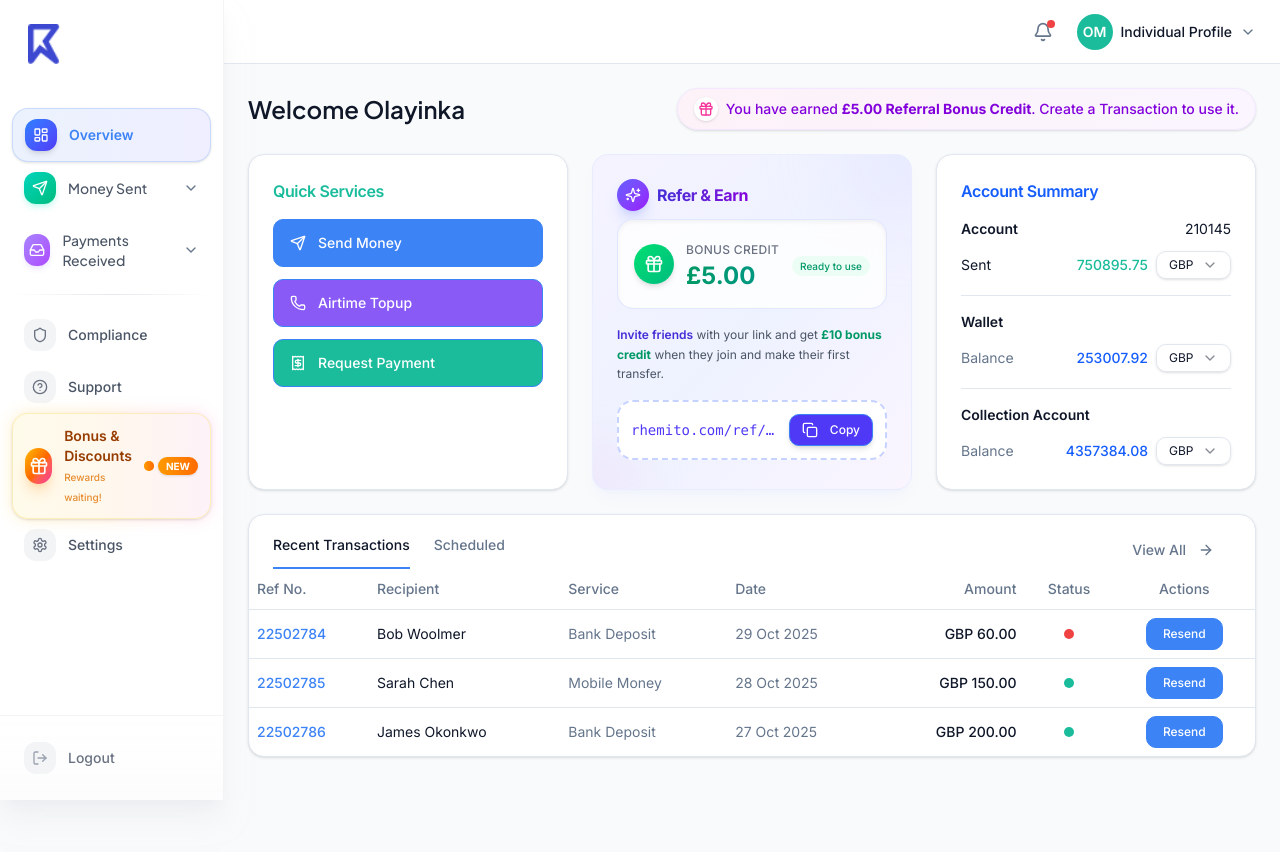
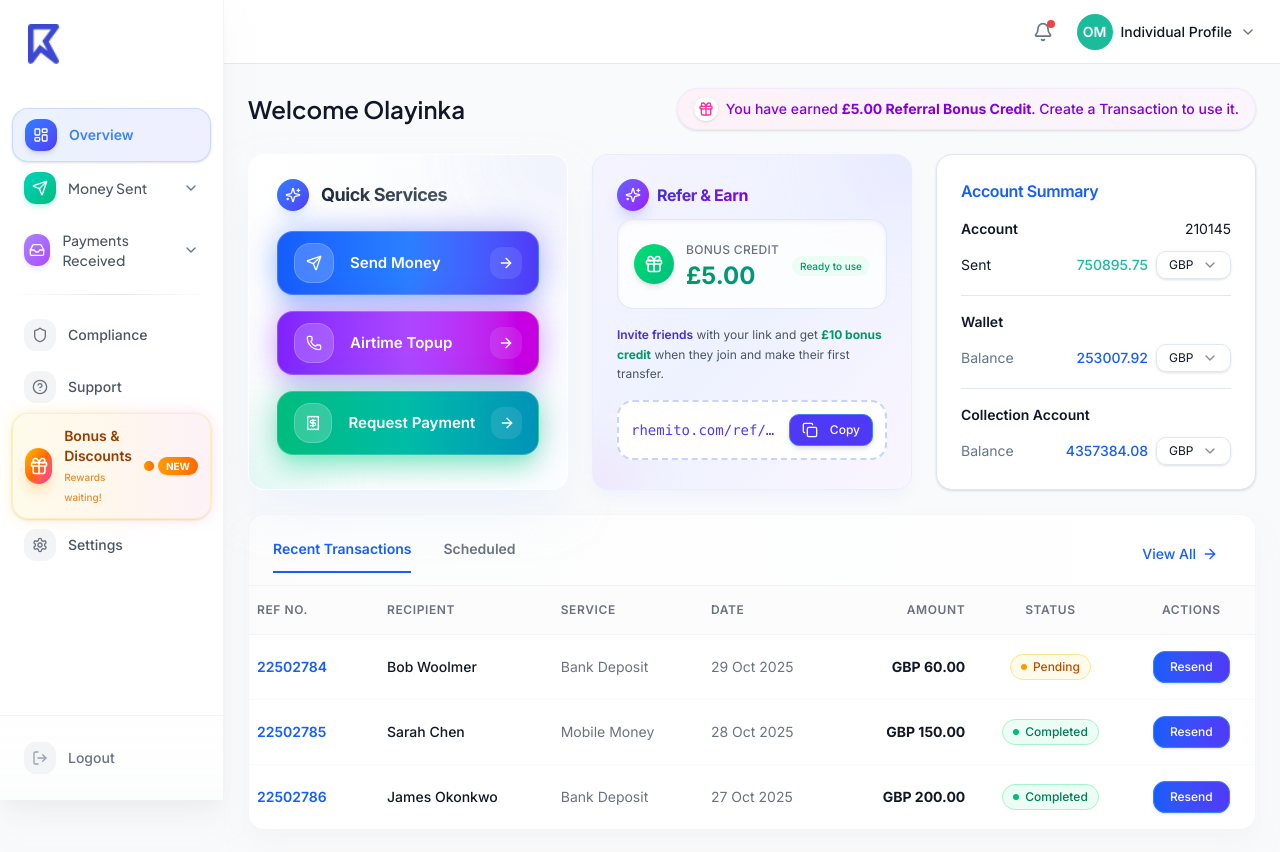
Before and after one commit to mohammadmumtazkhan-a11y/Rhemito-UI, a React (Vite) app in the folder client/: page / in a window 1280 px wide. Before the commit the page ends 800 px from the top, so only its background shows below. Built offline with nearby package versions, Linux system fonts and the light colour scheme.

Commit message:
upgrade UI

```diff
--- a/client/src/components/layout/Sidebar.tsx
+++ b/client/src/components/layout/Sidebar.tsx
@@ -230,6 +230,7 @@ export function Sidebar({ isOpen = false, onClose }: SidebarProps) {
         {otherNavItems.slice(2).map((item) => (
           <NavItem key={item.href} item={item} />
         ))}
+
       </nav>
 
       {/* Footer with Logout */}
--- a/client/src/pages/Dashboard.tsx
+++ b/client/src/pages/Dashboard.tsx
@@ -146,34 +146,74 @@ export default function Dashboard() {
 
         <div className="grid grid-cols-1 lg:grid-cols-3 gap-3 md:gap-6">
           <motion.div variants={itemVariants}>
-            <Card className="h-full">
-              <CardHeader className="pb-3 md:pb-4 px-4 md:px-6">
-                <CardTitle className="text-sm md:text-base font-semibold text-teal">Quick Services</CardTitle>
+            <Card className="h-full bg-gradient-to-br from-white via-slate-50/50 to-blue-50/30 border border-white/40 shadow-2xl shadow-blue-100/50 overflow-hidden relative group hover:shadow-[0_20px_50px_rgba(59,130,246,0.15)] transition-all duration-500 backdrop-blur-sm">
+              {/* Ambient glow effects */}
+              <div className="absolute top-0 right-0 w-48 h-48 bg-gradient-to-br from-blue-400/20 via-indigo-400/15 to-purple-400/10 rounded-full -translate-y-1/2 translate-x-1/2 blur-3xl animate-pulse" />
+              <div className="absolute bottom-0 left-0 w-32 h-32 bg-gradient-to-tr from-emerald-400/15 to-teal-400/10 rounded-full translate-y-1/2 -translate-x-1/2 blur-2xl" />
+
+              {/* Subtle animated border gradient */}
+              <div className="absolute inset-0 rounded-xl bg-gradient-to-r from-blue-500/10 via-purple-500/10 to-emerald-500/10 opacity-0 group-hover:opacity-100 transition-opacity duration-500" />
+
+              <CardHeader className="pb-4 md:pb-5 px-5 md:px-7 pt-5 md:pt-6 relative z-10">
+                <CardTitle className="text-base md:text-lg font-bold text-gray-800 flex items-center gap-3">
+                  <div className="p-2 rounded-xl bg-gradient-to-br from-blue-500 to-indigo-600 text-white shadow-lg shadow-blue-200/50">
+                    <Sparkles className="w-4 h-4" />
+                  </div>
+                  <span className="bg-gradient-to-r from-gray-800 via-gray-700 to-gray-600 bg-clip-text text-transparent">
+                    Quick Services
+                  </span>
+                </CardTitle>
               </CardHeader>
-              <CardContent className="space-y-2 md:space-y-3 px-4 md:px-6">
+              <CardContent className="space-y-4 px-5 md:px-7 pb-6 relative z-10">
+                <motion.div whileHover={{ scale: 1.02, y: -2 }} whileTap={{ scale: 0.98 }} className="relative group/btn">
+                  <div className="absolute inset-0 bg-gradient-to-r from-blue-600 to-indigo-600 rounded-2xl blur-lg opacity-40 group-hover/btn:opacity-60 transition-opacity duration-300" />
                   <Button
-                  className="w-full justify-start gap-2 md:gap-3 bg-primary hover:bg-primary/90 text-white h-10 md:h-12 text-sm"
+                    className="relative w-full justify-start gap-4 bg-gradient-to-r from-blue-600 via-blue-500 to-indigo-600 hover:from-blue-700 hover:via-blue-600 hover:to-indigo-700 text-white h-14 md:h-16 text-sm font-semibold rounded-2xl shadow-xl shadow-blue-300/40 transition-all duration-300 border border-white/20"
                     onClick={() => setLocation("/send-money")}
                     data-testid="button-send-money"
                   >
-                  <Send className="w-4 h-4" />
-                  Send Money
+                    <div className="w-10 h-10 rounded-xl bg-white/20 backdrop-blur-sm flex items-center justify-center border border-white/20">
+                      <Send className="w-5 h-5" />
+                    </div>
+                    <span className="flex-1 text-left text-[15px]">Send Money</span>
+                    <div className="w-8 h-8 rounded-lg bg-white/10 flex items-center justify-center">
+                      <ArrowRight className="w-4 h-4" />
+                    </div>
                   </Button>
+                </motion.div>
+
+                <motion.div whileHover={{ scale: 1.02, y: -2 }} whileTap={{ scale: 0.98 }} className="relative group/btn">
+                  <div className="absolute inset-0 bg-gradient-to-r from-violet-600 to-purple-600 rounded-2xl blur-lg opacity-40 group-hover/btn:opacity-60 transition-opacity duration-300" />
                   <Button
-                  className="w-full justify-start gap-2 md:gap-3 bg-purple hover:bg-purple/90 text-white h-10 md:h-12 text-sm"
+                    className="relative w-full justify-start gap-4 bg-gradient-to-r from-violet-600 via-purple-500 to-fuchsia-600 hover:from-violet-700 hover:via-purple-600 hover:to-fuchsia-700 text-white h-14 md:h-16 text-sm font-semibold rounded-2xl shadow-xl shadow-purple-300/40 transition-all duration-300 border border-white/20"
                     data-testid="button-airtime-topup"
                   >
-                  <Phone className="w-4 h-4" />
-                  Airtime Topup
+                    <div className="w-10 h-10 rounded-xl bg-white/20 backdrop-blur-sm flex items-center justify-center border border-white/20">
+                      <Phone className="w-5 h-5" />
+                    </div>
+                    <span className="flex-1 text-left text-[15px]">Airtime Topup</span>
+                    <div className="w-8 h-8 rounded-lg bg-white/10 flex items-center justify-center">
+                      <ArrowRight className="w-4 h-4" />
+                    </div>
                   </Button>
+                </motion.div>
+
+                <motion.div whileHover={{ scale: 1.02, y: -2 }} whileTap={{ scale: 0.98 }} className="relative group/btn">
+                  <div className="absolute inset-0 bg-gradient-to-r from-emerald-500 to-teal-600 rounded-2xl blur-lg opacity-40 group-hover/btn:opacity-60 transition-opacity duration-300" />
                   <Button
-                  className="w-full justify-start gap-2 md:gap-3 bg-teal hover:bg-teal/90 text-white h-10 md:h-12 text-sm"
+                    className="relative w-full justify-start gap-4 bg-gradient-to-r from-emerald-500 via-teal-500 to-cyan-600 hover:from-emerald-600 hover:via-teal-600 hover:to-cyan-700 text-white h-14 md:h-16 text-sm font-semibold rounded-2xl shadow-xl shadow-emerald-300/40 transition-all duration-300 border border-white/20"
                     onClick={() => setShowPaymentModal(true)}
                     data-testid="button-request-payment"
                   >
-                  <Receipt className="w-4 h-4" />
-                  Request Payment
+                    <div className="w-10 h-10 rounded-xl bg-white/20 backdrop-blur-sm flex items-center justify-center border border-white/20">
+                      <Receipt className="w-5 h-5" />
+                    </div>
+                    <span className="flex-1 text-left text-[15px]">Request Payment</span>
+                    <div className="w-8 h-8 rounded-lg bg-white/10 flex items-center justify-center">
+                      <ArrowRight className="w-4 h-4" />
+                    </div>
                   </Button>
+                </motion.div>
               </CardContent>
             </Card>
           </motion.div>
@@ -307,29 +347,29 @@ export default function Dashboard() {
         </div>
 
         <motion.div variants={itemVariants}>
-          <Card>
+          <Card className="border-gray-100/80 shadow-xl shadow-gray-100/50 overflow-hidden">
             <CardContent className="p-0">
               <Tabs defaultValue="recent" className="w-full">
-                <div className="flex flex-col sm:flex-row sm:items-center justify-between px-3 md:px-6 pt-3 md:pt-4 gap-2">
-                  <TabsList className="bg-transparent h-auto p-0 gap-3 md:gap-6 w-full sm:w-auto">
+                <div className="flex flex-col sm:flex-row sm:items-center justify-between px-4 md:px-6 pt-4 md:pt-5 pb-3 gap-2 border-b border-gray-100 bg-gradient-to-r from-gray-50/50 to-white">
+                  <TabsList className="bg-transparent h-auto p-0 gap-4 md:gap-8 w-full sm:w-auto">
                     <TabsTrigger
                       value="recent"
-                      className="bg-transparent data-[state=active]:bg-transparent data-[state=active]:shadow-none px-0 pb-2 md:pb-3 rounded-none border-b-2 border-transparent data-[state=active]:border-primary font-medium text-xs md:text-sm"
+                      className="bg-transparent data-[state=active]:bg-transparent data-[state=active]:shadow-none px-0 pb-3 rounded-none border-b-2 border-transparent data-[state=active]:border-blue-600 font-semibold text-sm data-[state=active]:text-blue-600 text-gray-500 hover:text-gray-700 transition-colors"
                       data-testid="tab-recent-transactions"
                     >
                       Recent Transactions
                     </TabsTrigger>
                     <TabsTrigger
                       value="scheduled"
-                      className="bg-transparent data-[state=active]:bg-transparent data-[state=active]:shadow-none px-0 pb-2 md:pb-3 rounded-none border-b-2 border-transparent data-[state=active]:border-primary font-medium text-xs md:text-sm"
+                      className="bg-transparent data-[state=active]:bg-transparent data-[state=active]:shadow-none px-0 pb-3 rounded-none border-b-2 border-transparent data-[state=active]:border-blue-600 font-semibold text-sm data-[state=active]:text-blue-600 text-gray-500 hover:text-gray-700 transition-colors"
                       data-testid="tab-scheduled-transactions"
                     >
                       Scheduled
                     </TabsTrigger>
                   </TabsList>
-                  <Button variant="ghost" className="text-xs md:text-sm text-muted-foreground hover:text-foreground hidden sm:flex">
+                  <Button variant="ghost" className="text-sm text-blue-600 hover:text-blue-700 hover:bg-blue-50 font-medium hidden sm:flex gap-1.5 h-9 px-3 rounded-lg">
                     View All
-                    <ArrowRight className="w-3 h-3 md:w-4 md:h-4 ml-1" />
+                    <ArrowRight className="w-4 h-4" />
                   </Button>
                 </div>
 
@@ -337,32 +377,43 @@ export default function Dashboard() {
                   <div className="overflow-x-auto">
                     <Table>
                       <TableHeader>
-                        <TableRow className="hover:bg-transparent">
-                          <TableHead className="text-xs md:text-sm w-[100px] md:w-[120px]">Ref No.</TableHead>
-                          <TableHead className="text-xs md:text-sm">Recipient</TableHead>
-                          <TableHead className="text-xs md:text-sm hidden md:table-cell">Service</TableHead>
-                          <TableHead className="text-xs md:text-sm hidden sm:table-cell">Date</TableHead>
-                          <TableHead className="text-xs md:text-sm text-right">Amount</TableHead>
-                          <TableHead className="text-xs md:text-sm text-center">Status</TableHead>
-                          <TableHead className="text-xs md:text-sm text-center hidden sm:table-cell">Actions</TableHead>
+                        <TableRow className="hover:bg-transparent bg-gray-50/50 border-b border-gray-100">
+                          <TableHead className="text-xs font-semibold text-gray-500 uppercase tracking-wider w-[100px] md:w-[130px] py-4">Ref No.</TableHead>
+                          <TableHead className="text-xs font-semibold text-gray-500 uppercase tracking-wider py-4">Recipient</TableHead>
+                          <TableHead className="text-xs font-semibold text-gray-500 uppercase tracking-wider hidden md:table-cell py-4">Service</TableHead>
+                          <TableHead className="text-xs font-semibold text-gray-500 uppercase tracking-wider hidden sm:table-cell py-4">Date</TableHead>
+                          <TableHead className="text-xs font-semibold text-gray-500 uppercase tracking-wider text-right py-4">Amount</TableHead>
+                          <TableHead className="text-xs font-semibold text-gray-500 uppercase tracking-wider text-center py-4">Status</TableHead>
+                          <TableHead className="text-xs font-semibold text-gray-500 uppercase tracking-wider text-center hidden sm:table-cell py-4">Actions</TableHead>
                         </TableRow>
                       </TableHeader>
                       <TableBody>
-                        {recentTransactions.map((tx) => (
-                          <TableRow key={tx.id} data-testid={`row-transaction-${tx.id}`}>
-                            <TableCell className="font-medium text-primary text-xs md:text-sm">{tx.id}</TableCell>
-                            <TableCell className="text-xs md:text-sm">{tx.recipient}</TableCell>
-                            <TableCell className="text-muted-foreground text-xs md:text-sm hidden md:table-cell">{tx.service}</TableCell>
-                            <TableCell className="text-muted-foreground text-xs md:text-sm hidden sm:table-cell">{tx.date}</TableCell>
-                            <TableCell className="text-right font-medium text-xs md:text-sm">{tx.amount}</TableCell>
-                            <TableCell className="text-center">
-                              <span className={`inline-block w-2 h-2 md:w-2.5 md:h-2.5 rounded-full ${tx.status === "completed" ? "bg-teal" : "bg-destructive"
-                                }`} />
+                        {recentTransactions.map((tx, index) => (
+                          <TableRow
+                            key={tx.id}
+                            data-testid={`row-transaction-${tx.id}`}
+                            className="hover:bg-blue-50/50 transition-colors duration-200 group border-b border-gray-50 last:border-b-0"
+                          >
+                            <TableCell className="font-semibold text-blue-600 text-sm py-4">{tx.id}</TableCell>
+                            <TableCell className="text-sm font-medium text-gray-900 py-4">{tx.recipient}</TableCell>
+                            <TableCell className="text-gray-500 text-sm hidden md:table-cell py-4">{tx.service}</TableCell>
+                            <TableCell className="text-gray-500 text-sm hidden sm:table-cell py-4">{tx.date}</TableCell>
+                            <TableCell className="text-right font-bold text-gray-900 text-sm py-4">{tx.amount}</TableCell>
+                            <TableCell className="text-center py-4">
+                              <div className="flex items-center justify-center gap-2">
+                                <span className={`inline-flex items-center gap-1.5 px-2.5 py-1 rounded-full text-xs font-medium ${tx.status === "completed"
+                                  ? "bg-emerald-50 text-emerald-700 border border-emerald-200"
+                                  : "bg-amber-50 text-amber-700 border border-amber-200"
+                                  }`}>
+                                  <span className={`w-1.5 h-1.5 rounded-full ${tx.status === "completed" ? "bg-emerald-500" : "bg-amber-500"}`} />
+                                  {tx.status === "completed" ? "Completed" : "Pending"}
+                                </span>
+                              </div>
                             </TableCell>
-                            <TableCell className="text-center hidden sm:table-cell">
+                            <TableCell className="text-center hidden sm:table-cell py-4">
                               <Button
                                 size="sm"
-                                className="bg-primary hover:bg-primary/90 text-white h-7 md:h-8 px-3 md:px-4 text-xs"
+                                className="bg-gradient-to-r from-blue-600 to-indigo-600 hover:from-blue-700 hover:to-indigo-700 text-white h-8 px-4 text-xs font-medium rounded-lg shadow-sm hover:shadow-md transition-all"
                                 data-testid={`button-resend-${tx.id}`}
                               >
                                 Resend
@@ -379,34 +430,39 @@ export default function Dashboard() {
                   <div className="overflow-x-auto">
                     <Table>
                       <TableHeader>
-                        <TableRow className="hover:bg-transparent">
-                          <TableHead className="text-xs md:text-sm w-[100px] md:w-[120px]">Ref No.</TableHead>
-                          <TableHead className="text-xs md:text-sm">Recipient</TableHead>
-                          <TableHead className="text-xs md:text-sm hidden md:table-cell">Service</TableHead>
-                          <TableHead className="text-xs md:text-sm hidden sm:table-cell">Date</TableHead>
-                          <TableHead className="text-xs md:text-sm text-right">Amount</TableHead>
-                          <TableHead className="text-xs md:text-sm text-center">Status</TableHead>
-                          <TableHead className="text-xs md:text-sm text-center hidden sm:table-cell">Actions</TableHead>
+                        <TableRow className="hover:bg-transparent bg-gray-50/50 border-b border-gray-100">
+                          <TableHead className="text-xs font-semibold text-gray-500 uppercase tracking-wider w-[100px] md:w-[130px] py-4">Ref No.</TableHead>
+                          <TableHead className="text-xs font-semibold text-gray-500 uppercase tracking-wider py-4">Recipient</TableHead>
+                          <TableHead className="text-xs font-semibold text-gray-500 uppercase tracking-wider hidden md:table-cell py-4">Service</TableHead>
+                          <TableHead className="text-xs font-semibold text-gray-500 uppercase tracking-wider hidden sm:table-cell py-4">Date</TableHead>
+                          <TableHead className="text-xs font-semibold text-gray-500 uppercase tracking-wider text-right py-4">Amount</TableHead>
+                          <TableHead className="text-xs font-semibold text-gray-500 uppercase tracking-wider text-center py-4">Status</TableHead>
+                          <TableHead className="text-xs font-semibold text-gray-500 uppercase tracking-wider text-center hidden sm:table-cell py-4">Actions</TableHead>
                         </TableRow>
                       </TableHeader>
                       <TableBody>
                         {scheduledTransactions.map((tx) => (
-                          <TableRow key={tx.id} data-testid={`row-scheduled-${tx.id}`}>
-                            <TableCell className="font-medium text-primary text-xs md:text-sm">{tx.id}</TableCell>
-                            <TableCell className="text-xs md:text-sm">{tx.recipient}</TableCell>
-                            <TableCell className="text-muted-foreground text-xs md:text-sm hidden md:table-cell">{tx.service}</TableCell>
-                            <TableCell className="text-muted-foreground text-xs md:text-sm hidden sm:table-cell">{tx.date}</TableCell>
-                            <TableCell className="text-right font-medium text-xs md:text-sm">{tx.amount}</TableCell>
-                            <TableCell className="text-center">
-                              <Badge variant="outline" className="text-[10px] md:text-xs bg-blue-50 text-primary border-primary/20">
+                          <TableRow
+                            key={tx.id}
+                            data-testid={`row-scheduled-${tx.id}`}
+                            className="hover:bg-blue-50/50 transition-colors duration-200 group border-b border-gray-50 last:border-b-0"
+                          >
+                            <TableCell className="font-semibold text-blue-600 text-sm py-4">{tx.id}</TableCell>
+                            <TableCell className="text-sm font-medium text-gray-900 py-4">{tx.recipient}</TableCell>
+                            <TableCell className="text-gray-500 text-sm hidden md:table-cell py-4">{tx.service}</TableCell>
+                            <TableCell className="text-gray-500 text-sm hidden sm:table-cell py-4">{tx.date}</TableCell>
+                            <TableCell className="text-right font-bold text-gray-900 text-sm py-4">{tx.amount}</TableCell>
+                            <TableCell className="text-center py-4">
+                              <span className="inline-flex items-center gap-1.5 px-2.5 py-1 rounded-full text-xs font-medium bg-blue-50 text-blue-700 border border-blue-200">
+                                <span className="w-1.5 h-1.5 rounded-full bg-blue-500 animate-pulse" />
                                 Scheduled
-                              </Badge>
+                              </span>
                             </TableCell>
-                            <TableCell className="text-center hidden sm:table-cell">
+                            <TableCell className="text-center hidden sm:table-cell py-4">
                               <Button
                                 size="sm"
                                 variant="outline"
-                                className="h-7 md:h-8 px-3 md:px-4 text-xs"
+                                className="h-8 px-4 text-xs font-medium rounded-lg border-gray-200 hover:bg-red-50 hover:text-red-600 hover:border-red-200 transition-all"
                                 data-testid={`button-cancel-${tx.id}`}
                               >
                                 Cancel
```
Also changed, not shown: 2 other files (tests, documents, lock files or other folders). Lines whose indentation alone changed are shown as unchanged.
